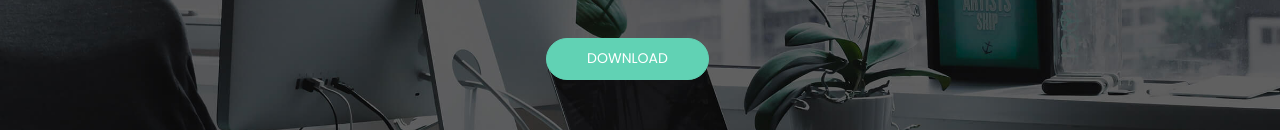
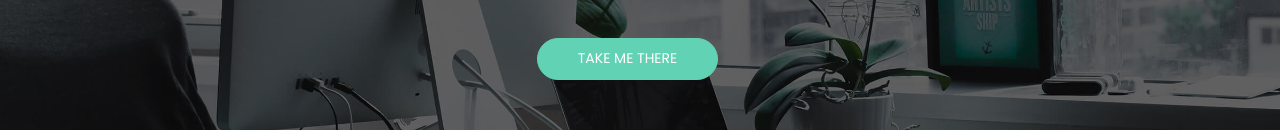
Before and after one commit to engrjabi/laguna-project-tent-city, a website: page index.html in a window 1280 px wide. Shown: the part 304-434 px from the top of the page. Drawn offline with Linux system fonts and the light colour scheme.

Commit message:
Added sample link for google maps

```diff
--- a/index.html
+++ b/index.html
@@ -104,7 +104,7 @@
             <div class="contents text-center">
               <h1 class="wow fadeInDown" data-wow-duration="1000ms" data-wow-delay="0.3s">Mate - Free Parallax Website Template</h1>
               <p class="lead  wow fadeIn" data-wow-duration="1000ms" data-wow-delay="400ms">Lorem ipsum dolor sit amet, consectetur adipiscing elit. </p>
-              <a href="#" class="btn btn-common wow fadeInUp" data-wow-duration="1000ms" data-wow-delay="400ms">Download</a>
+              <a href="https://www.google.com/maps/dir/14.6200514,121.1228066/14.533633,121.473679/@14.5675538,121.1582851,11z/data=!3m1!4b1!4m12!1m7!3m6!1s0x0:0x0!2zMTTCsDMyJzAxLjEiTiAxMjHCsDI4JzI1LjIiRQ!3b1!8m2!3d14.533633!4d121.473679!4m3!1m1!4e1!1m0" class="btn btn-common wow fadeInUp" data-wow-duration="1000ms" data-wow-delay="400ms">TAKE ME THERE</a>
             </div>
           </div>
         </div>
```
